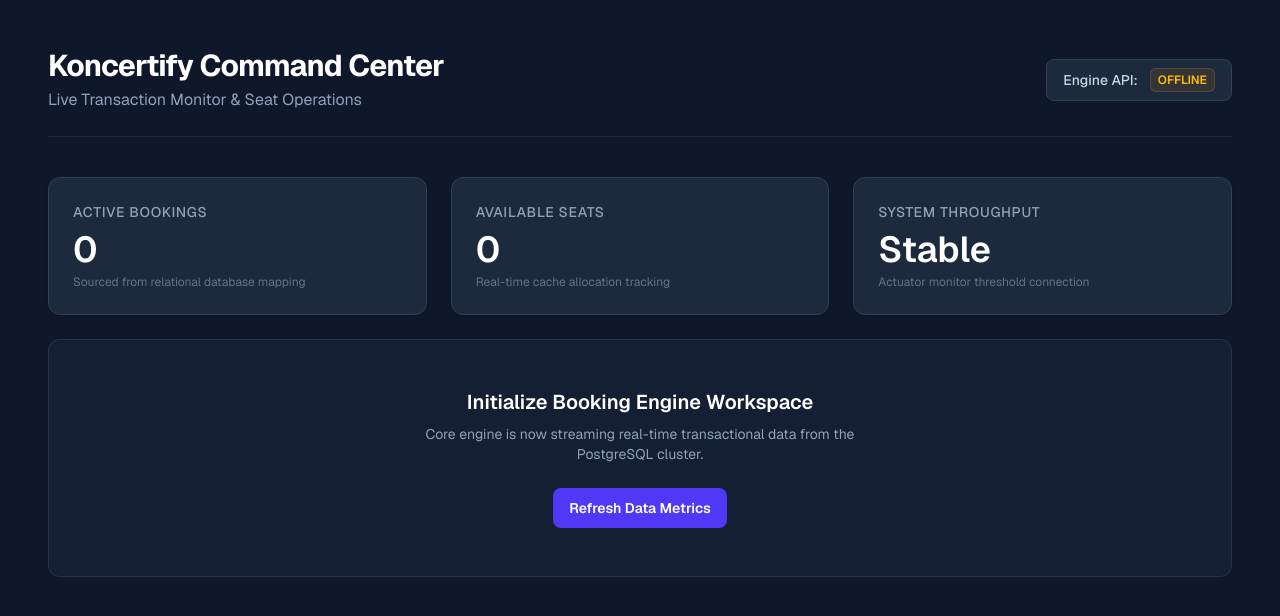
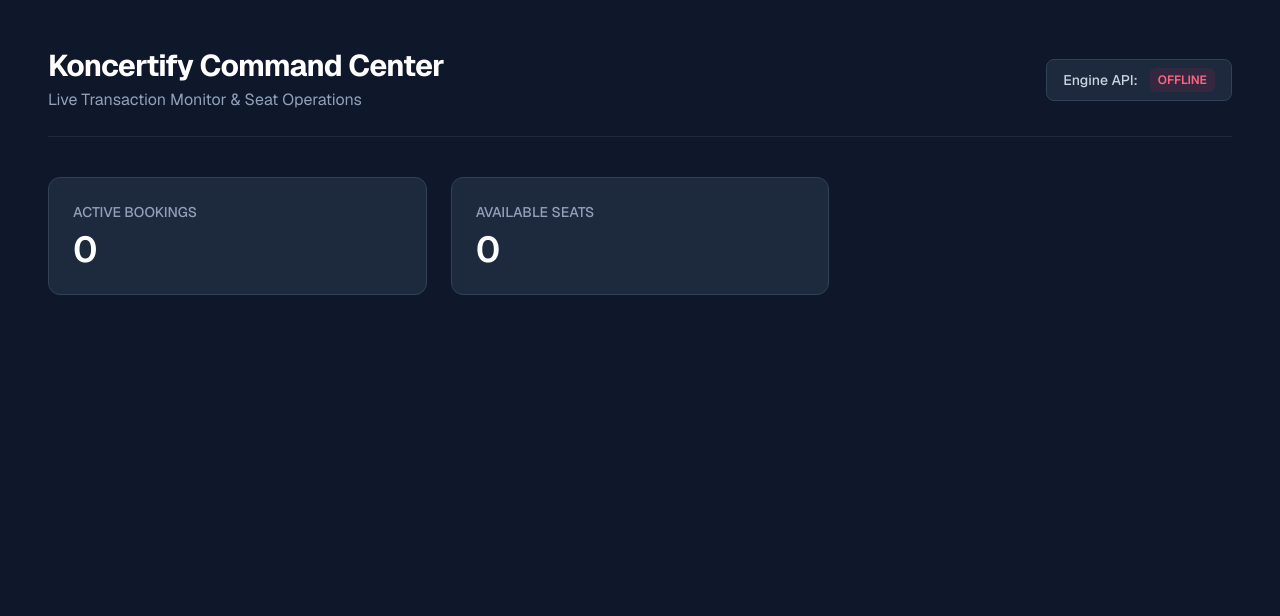
Before and after one commit to meghnarav/koncertify, a Next.js app in the folder frontend-portal/: page / in a window 1280 px wide. Shown: the top 616 px of the page. Built offline with nearby package versions, Linux system fonts and the light colour scheme; no server answers.

Commit message:
update dashboard title and add real-time stats fetching

```diff
--- a/frontend-portal/src/app/page.tsx
+++ b/frontend-portal/src/app/page.tsx
@@ -5,7 +5,6 @@ import React, { useState, useEffect } from "react";
 export default function Home() {
   const [backendStatus, setBackendStatus] = useState<string>("checking...");
   const [loading, setLoading] = useState<boolean>(true);
-  // State for dynamic database metrics
   const [stats, setStats] = useState({ activeBookings: 0, availableSeats: 0 });
 
   useEffect(() => {
@@ -17,11 +16,11 @@ export default function Home() {
       .catch(() => setBackendStatus("OFFLINE"))
       .finally(() => setLoading(false));
 
-    // Call 2: Summary (This provides your booking stats)
+    // Call 2: Summary
     fetch(`${baseUrl}/api/bookings/summary`)
       .then((res) => res.json())
       .then((data) => {
-        console.log("Summary Data:", data); // Check console for this!
+        console.log("Summary data:", data);
         setStats(data);
       })
       .catch((err) => console.error("Summary fetch error:", err));
@@ -29,65 +28,29 @@ export default function Home() {
 
   return (
     <div className="min-h-screen bg-slate-900 text-slate-100 font-sans p-6 md:p-12">
-      {/* Header Panel */}
       <header className="mb-10 flex flex-col md:flex-row justify-between items-start md:items-center gap-4 border-b border-slate-800 pb-6">
         <div>
-          {/* Custom Titles Here */}
           <h1 className="text-3xl font-bold tracking-tight text-white">Koncertify Command Center</h1>
           <p className="text-slate-400 mt-1">Live Transaction Monitor & Seat Operations</p>
         </div>
 
         <div className="flex items-center gap-3 bg-slate-800 px-4 py-2 rounded-lg border border-slate-700">
           <span className="text-sm font-medium text-slate-300">Engine API:</span>
-          <span className={`inline-flex items-center rounded-md px-2 py-1 text-xs font-semibold ring-1 ring-inset ${
-            backendStatus === "CONNECTED"
-              ? "bg-emerald-500/10 text-emerald-400 ring-emerald-500/20"
-              : backendStatus === "OFFLINE"
-              ? "bg-amber-500/10 text-amber-400 ring-amber-500/20"
-              : "bg-rose-500/10 text-rose-400 ring-rose-500/20"
-          }`}>
+          <span className={`px-2 py-1 text-xs font-semibold rounded-md ${backendStatus === "CONNECTED" ? "bg-emerald-500/10 text-emerald-400" : "bg-rose-500/10 text-rose-400"}`}>
             {loading ? "checking..." : backendStatus}
           </span>
         </div>
       </header>
 
-      {/* Main Grid Content */}
       <main className="grid grid-cols-1 md:grid-cols-3 gap-6">
-        {/* Metric Card 1: Linked to Database */}
-        <div className="bg-slate-800 p-6 rounded-xl border border-slate-700 shadow-sm">
-          <h3 className="text-sm font-medium text-slate-400 uppercase tracking-wider">Active Bookings</h3>
+        <div className="bg-slate-800 p-6 rounded-xl border border-slate-700">
+          <h3 className="text-sm font-medium text-slate-400 uppercase">Active Bookings</h3>
           <p className="text-4xl font-semibold text-white mt-2">{stats.activeBookings}</p>
-          <div className="text-xs text-slate-500 mt-1">Sourced from relational database mapping</div>
         </div>
 
-        {/* Metric Card 2: Linked to Database */}
-        <div className="bg-slate-800 p-6 rounded-xl border border-slate-700 shadow-sm">
-          <h3 className="text-sm font-medium text-slate-400 uppercase tracking-wider">Available Seats</h3>
+        <div className="bg-slate-800 p-6 rounded-xl border border-slate-700">
+          <h3 className="text-sm font-medium text-slate-400 uppercase">Available Seats</h3>
           <p className="text-4xl font-semibold text-white mt-2">{stats.availableSeats}</p>
-          <div className="text-xs text-slate-500 mt-1">Real-time cache allocation tracking</div>
-        </div>
-
-        {/* Metric Card 3 */}
-        <div className="bg-slate-800 p-6 rounded-xl border border-slate-700 shadow-sm">
-          <h3 className="text-sm font-medium text-slate-400 uppercase tracking-wider">System Throughput</h3>
-          <p className="text-4xl font-semibold text-white mt-2">Stable</p>
-          <div className="text-xs text-slate-500 mt-1">Actuator monitor threshold connection</div>
-        </div>
-
-        {/* Interactive Action Workspace */}
-        <div className="md:col-span-3 bg-slate-800/50 p-8 rounded-xl border border-slate-700/60 text-center py-12">
-          <div className="max-w-md mx-auto">
-            <h2 className="text-xl font-semibold text-white mb-2">Initialize Booking Engine Workspace</h2>
-            <p className="text-sm text-slate-400 mb-6">
-              Core engine is now streaming real-time transactional data from the PostgreSQL cluster.
-            </p>
-            <button
-              onClick={() => window.location.reload()}
-              className="inline-flex items-center justify-center rounded-lg bg-indigo-600 px-4 py-2.5 text-sm font-semibold text-white hover:bg-indigo-500 transition-colors"
-            >
-              Refresh Data Metrics
-            </button>
-          </div>
         </div>
       </main>
     </div>
```
